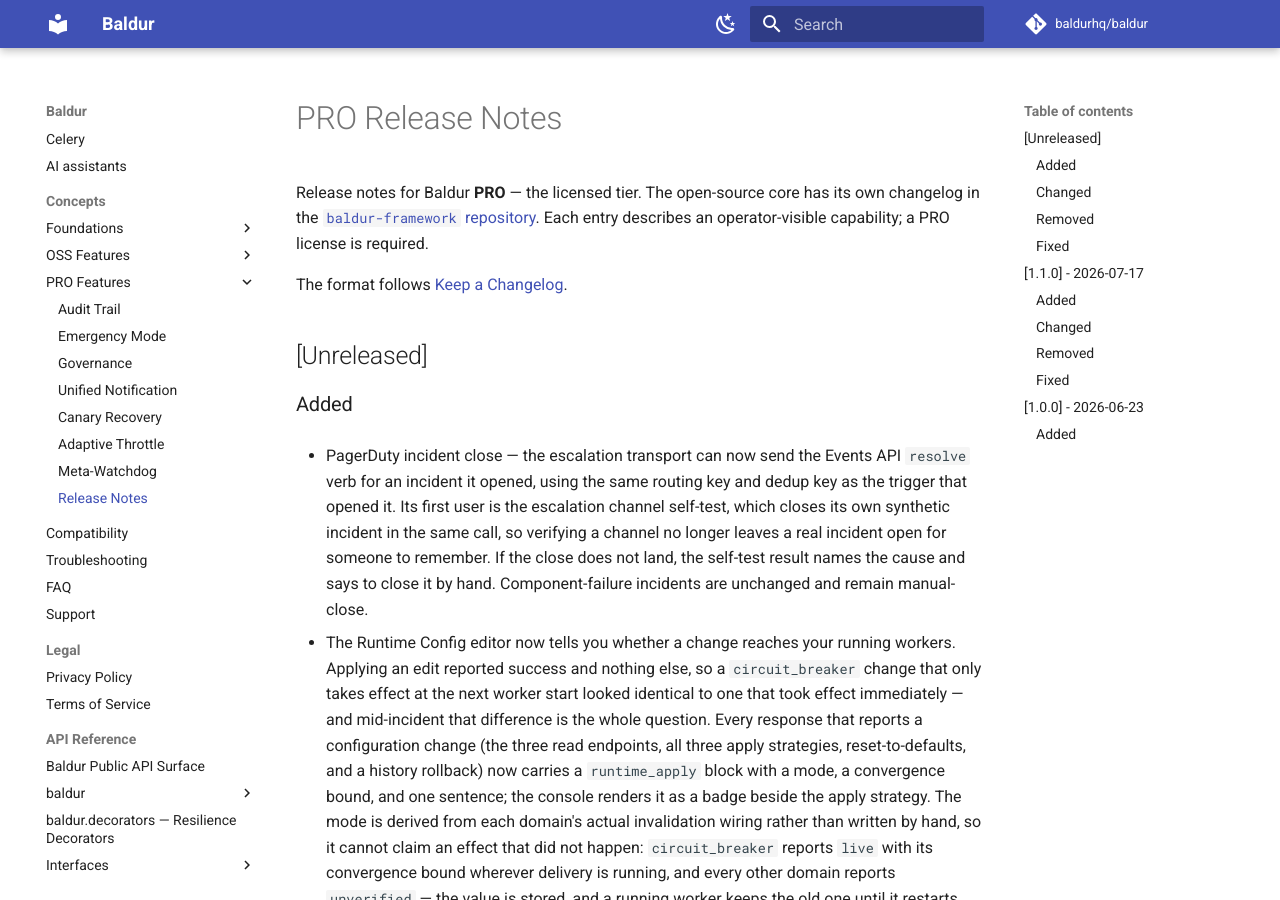
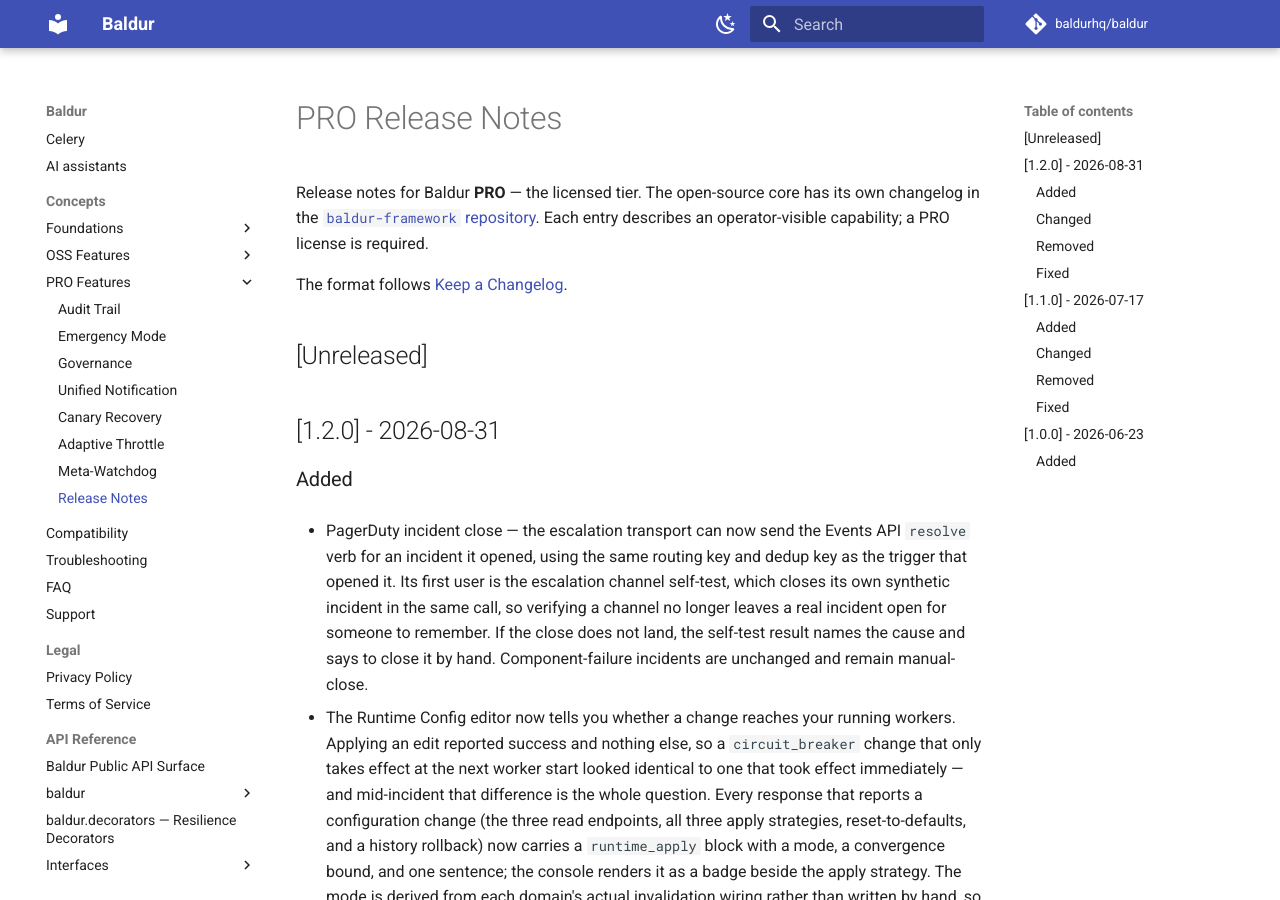
Before and after one commit to baldurhq/baldur, an MkDocs documentation site: the page built from docs/concepts/pro/release-notes.md, in a window 1280 px wide and 900 px high. Built offline with MkDocs 1.6.1 and Material for MkDocs 9.7.7, drawn with Linux system fonts in a browser that asks for light colours; comment, search, counter and statistics services are not loaded.

Commit message:
docs: sync the PRO release notes for 1.2.0
The page is published from the canonical tree; this keeps the copy GitHub
readers see from naming 1.1.0 as the current PRO release.

```diff
--- a/docs/concepts/pro/release-notes.md
+++ b/docs/concepts/pro/release-notes.md
@@ -7,6 +7,8 @@
 The format follows [Keep a Changelog](https://keepachangelog.com/en/1.0.0/).
 
 ## [Unreleased]
+
+## [1.2.0] - 2026-08-31
 
 ### Added
 
```
